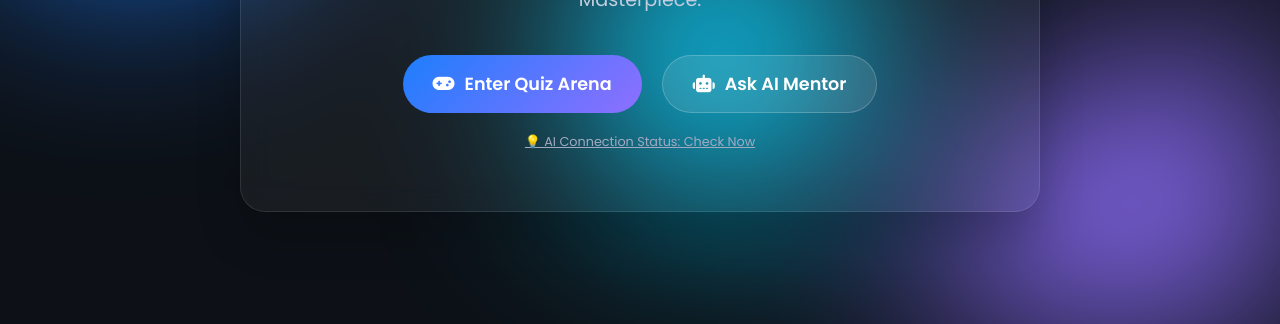
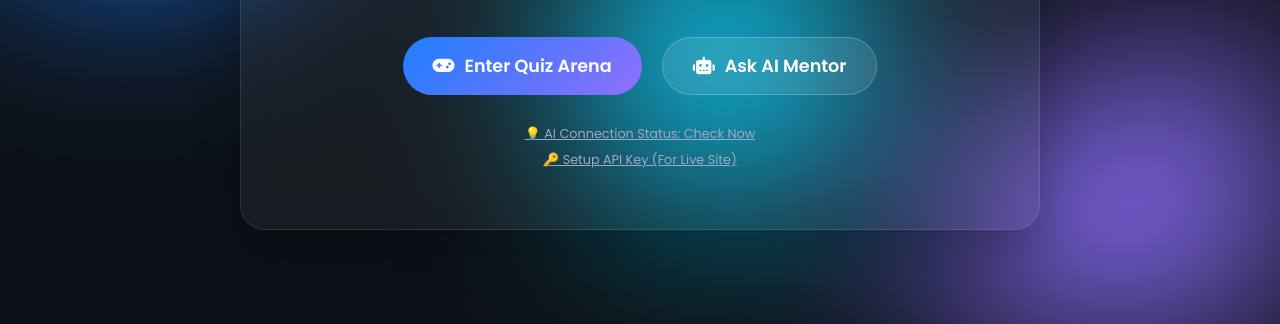
Before and after one commit to Yashmehrol07/Quiz-App, a plain HTML site: page index.html in a window 1280 px wide. Shown: the part 476-800 px from the top of the page. Drawn offline with Linux system fonts and the light colour scheme.

Commit message:
feat: Final deployment polish with secure API Key injection

```diff
--- a/index.html
+++ b/index.html
@@ -43,14 +43,25 @@
                     <i class="fa-solid fa-robot"></i> Ask AI Mentor
                 </a>
             </div>
-            <p id="ai-status-msg"
-                style="margin-top: 20px; font-size: 0.8rem; color: #a2aac2; cursor: pointer; text-decoration: underline;"
-                onclick="runAIDiagnostic()">💡 AI Connection Status: Check Now</p>
+            <div style="margin-top: 30px; display: flex; flex-direction: column; align-items: center; gap: 8px;">
+                <p id="ai-status-msg"
+                    style="font-size: 0.8rem; color: #a2aac2; cursor: pointer; text-decoration: underline;"
+                    onclick="runAIDiagnostic()">💡 AI Connection Status: Check Now</p>
+                <p style="font-size: 0.8rem; color: #a2aac2; cursor: pointer; text-decoration: underline;"
+                    onclick="setApiKey()">🔑 Setup API Key (For Live Site)</p>
+            </div>
         </div>
     </main>
 
     <script src="javascript/config.js"></script>
     <script>
+        function setApiKey() {
+            const key = prompt("Enter your Gemini API Key for this live session:", localStorage.getItem("gemini_api_key") || "");
+            if (key) {
+                localStorage.setItem("gemini_api_key", key);
+                alert("✅ API Key saved to your browser! Deployment mode is ready.");
+            }
+        }
         async function runAIDiagnostic() {
             const msg = document.getElementById("ai-status-msg");
             msg.innerHTML = "⏳ Testing AI Endpoints... please wait.";
```
